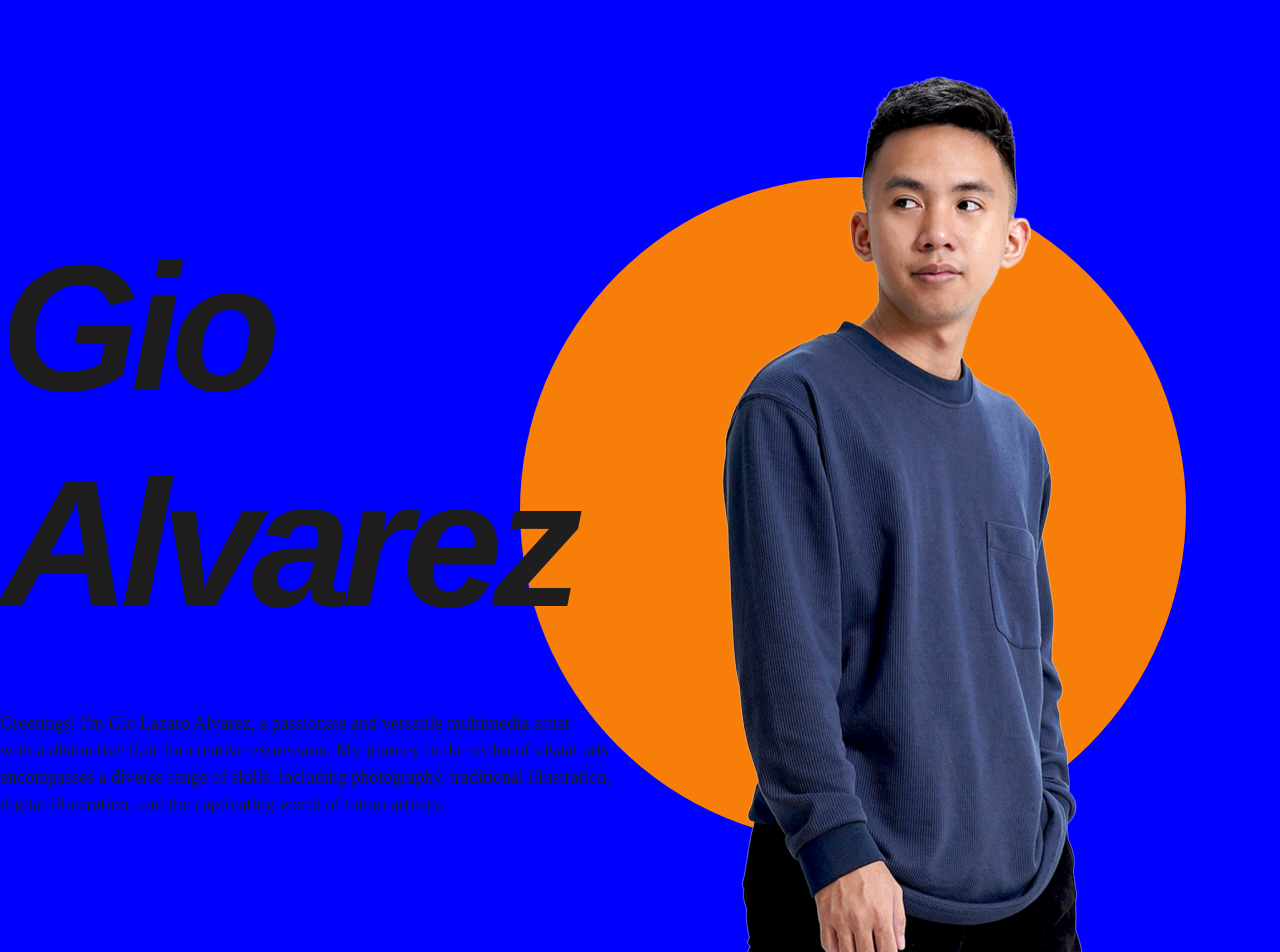
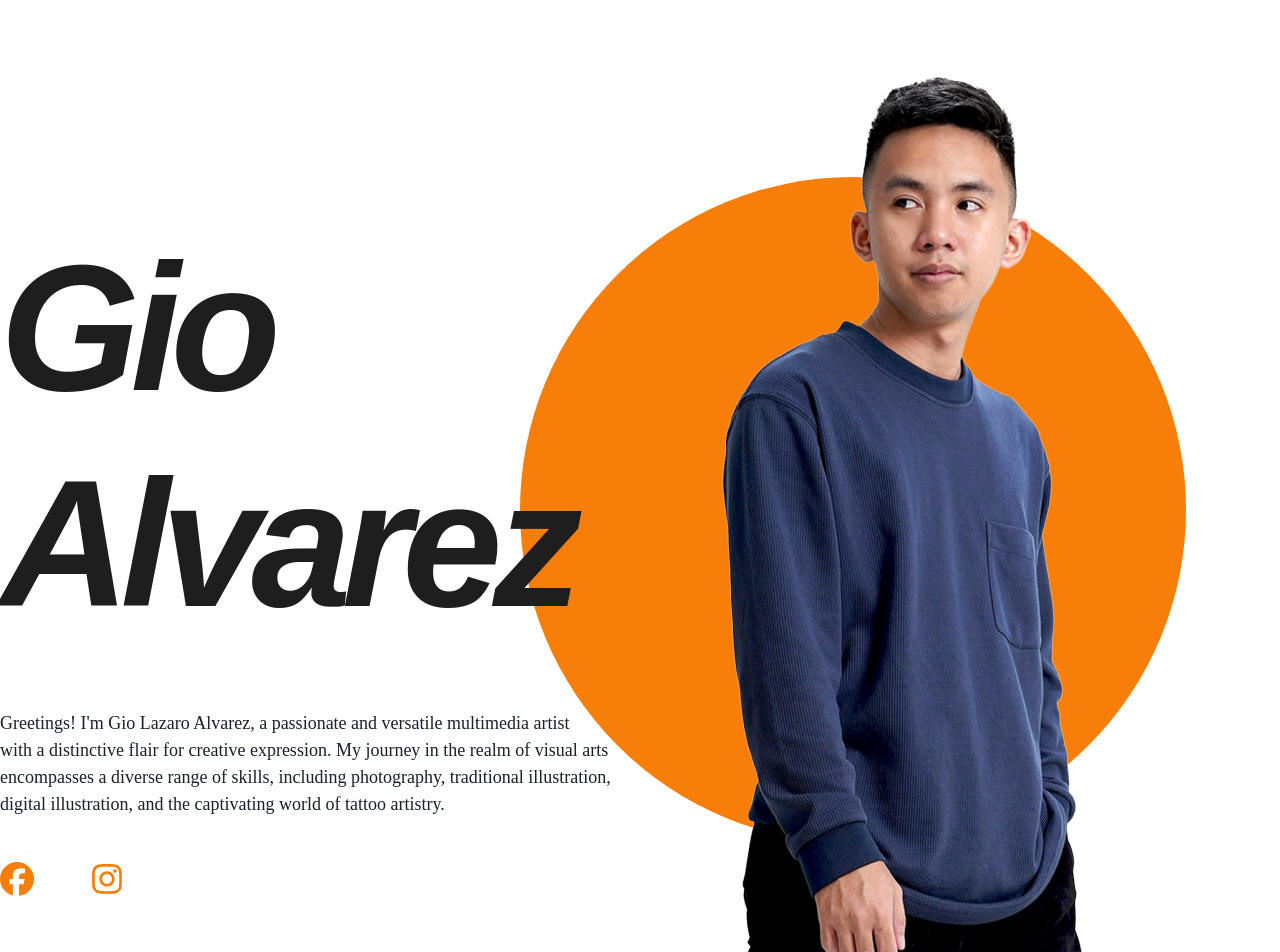
Before and after one commit to landerguevarra01/giyoalvarez, a React (Create React App) app: page / in a window 1280 px wide. Shown: the top 952 px of the page. Built offline with nearby package versions, Linux system fonts and the light colour scheme.

Commit message:
latest design

```diff
--- a/package.json
+++ b/package.json
@@ -13,6 +13,7 @@
     "framer-motion": "^11.0.14",
     "react": "^18.2.0",
     "react-dom": "^18.2.0",
+    "react-icons": "^5.0.1",
     "react-scripts": "5.0.1",
     "web-vitals": "^2.1.4"
   },
--- a/src/Hero/Hero.js
+++ b/src/Hero/Hero.js
@@ -6,15 +6,17 @@
   Image,
   Text,
   VStack,
-  extendTheme,
+  Link,
+  HStack,
 } from "@chakra-ui/react";
 import Asset11 from "../Img/ASSET_11.png";
+import { FaFacebook, FaInstagram } from "react-icons/fa6";
 
 function Hero() {
   return (
     <>
-      <VStack justifyContent="center" alignItems="center" bgColor="red">
-        <Box bgColor="blue" w="1440px" h="1024px">
+      <VStack justifyContent="center" alignItems="center">
+        <Box w="1440px" h="1024px">
           <Grid gridTemplateColumns="1fr 1fr" position="relative">
             <Box
               position="absolute"
@@ -52,6 +54,26 @@
                     artistry.
                   </Text>
                 </Box>
+                <Box mt="36px" color="#F77E08">
+                  <HStack gap="56px">
+                    <Link
+                      href="https://www.facebook.com/gio.alvarez11"
+                      target="_blank"
+                      rel="noopener noreferrer"
+                      fontSize="34px"
+                    >
+                      <FaFacebook />
+                    </Link>
+                    <Link
+                      href="https://www.instagram.com/giyowzki/"
+                      target="_blank"
+                      rel="noopener noreferrer"
+                      fontSize="34px"
+                    >
+                      <FaInstagram />
+                    </Link>
+                  </HStack>
+                </Box>
               </VStack>
             </Box>
             <Box position="relative" zIndex="1" ml="600px" mt="49px">
```
Also changed, not shown: 1 other file (tests, documents, lock files or other folders).
